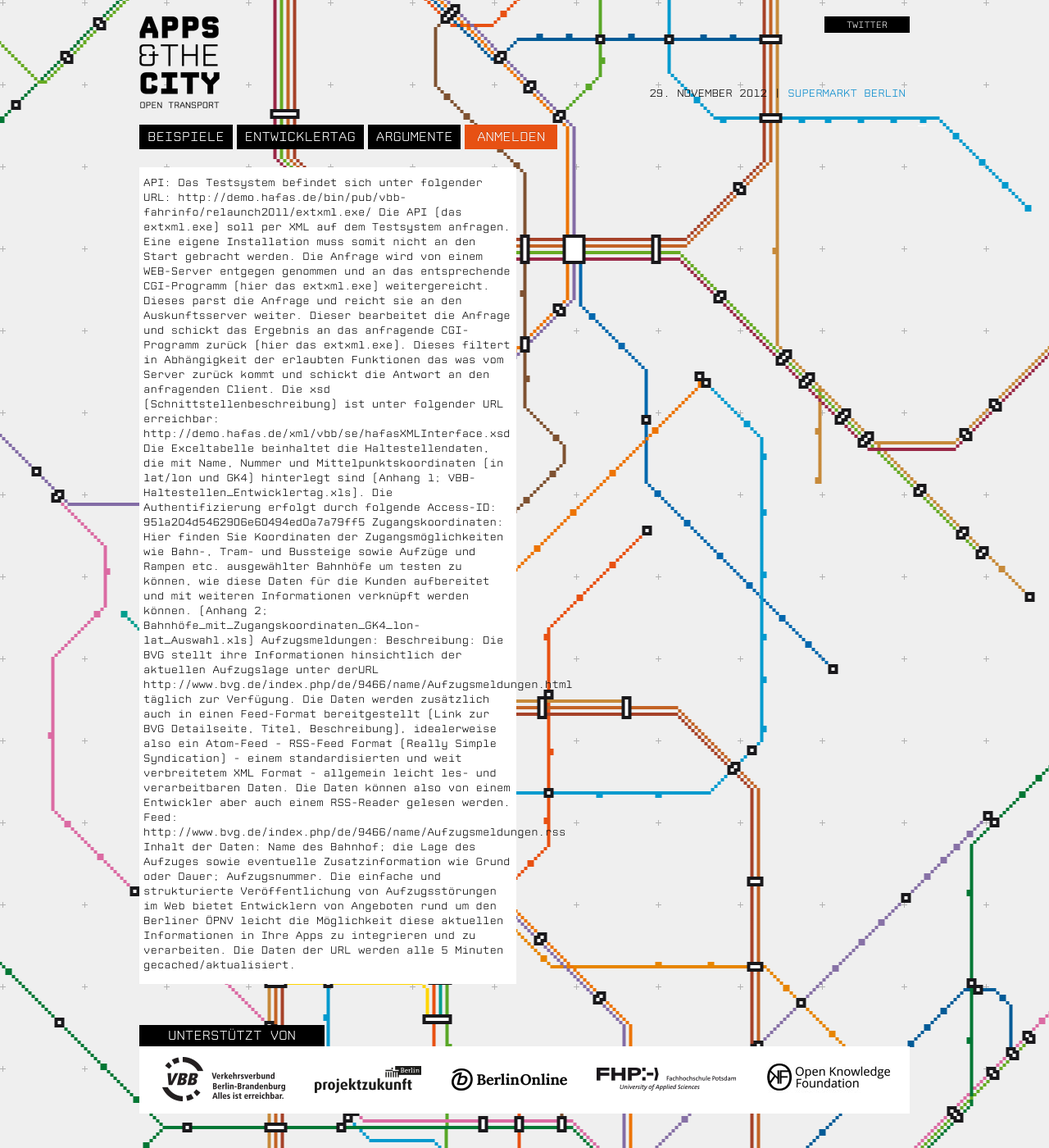
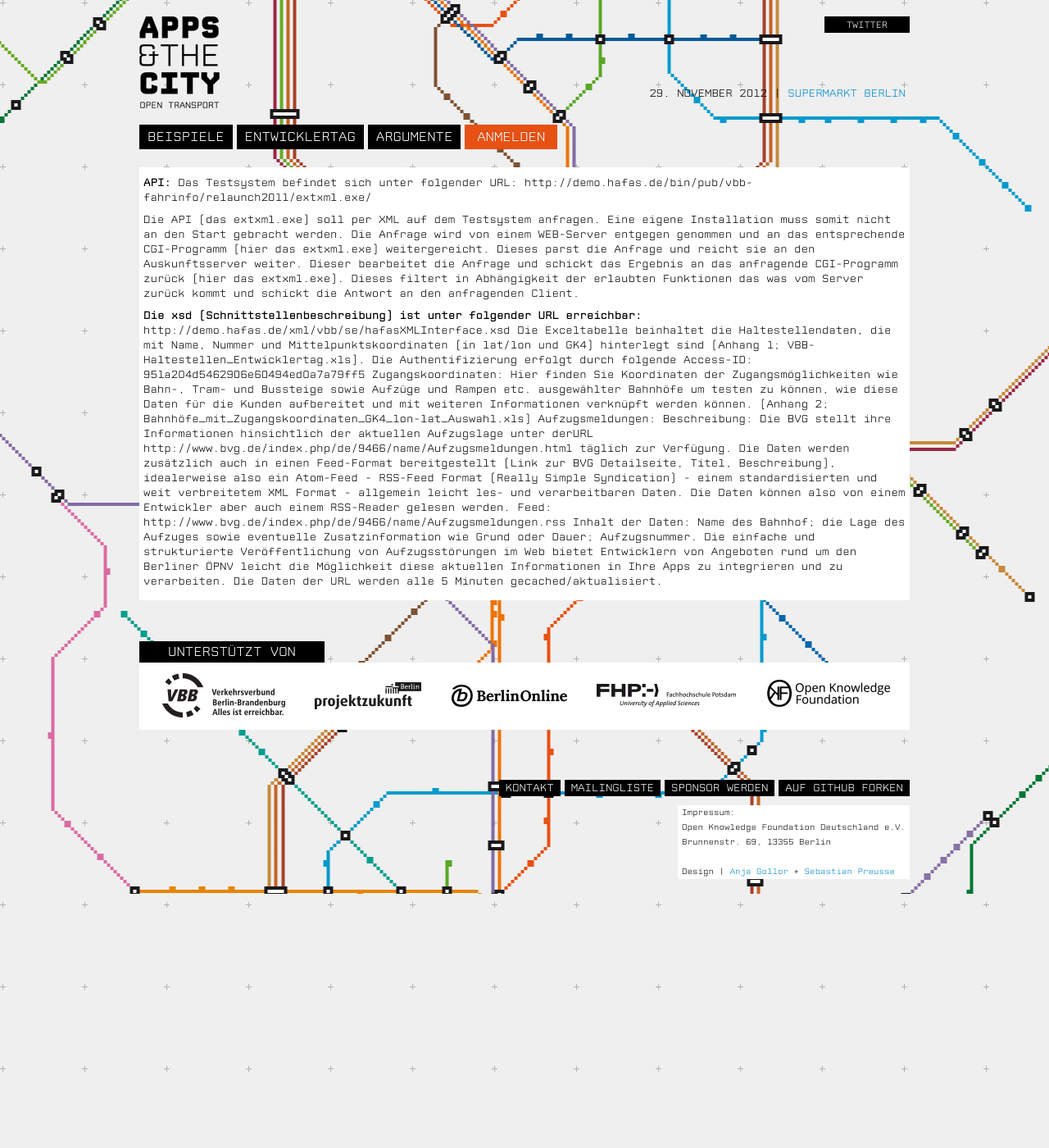
Before and after one commit to okfde/berlin.appsandthecity, a Jekyll site: the page built from daten.html, in a window 1280 px wide and 1400 px high. Shown: the whole window at 82% size. Built offline with Jekyll 4.4.1, drawn with Linux system fonts in a browser that asks for light colours; nearby versions of some CDN libraries; Markdown is read by kramdown in place of the engine named in the settings.

Commit message:
formatierung geändert

```diff
--- a/daten.html
+++ b/daten.html
@@ -4,16 +4,18 @@ title: Willkommen
 ---
 
 <div class="row border-row" id="ueber-uns">
-  <div class="span6">
-    <p>API:
+  <div class="span12">
+    <p><b>API:</b>
 
 Das Testsystem befindet sich unter folgender URL:
 http://demo.hafas.de/bin/pub/vbb-fahrinfo/relaunch2011/extxml.exe/
-
+</p>
+<p>
 Die API (das extxml.exe) soll per XML auf dem Testsystem anfragen. Eine eigene Installation muss somit nicht an den Start gebracht werden.
 Die Anfrage wird von einem WEB-Server entgegen genommen und an das entsprechende CGI-Programm (hier das extxml.exe) weitergereicht. Dieses parst die Anfrage und reicht sie an den Auskunftsserver weiter. Dieser bearbeitet die Anfrage und schickt das Ergebnis an das anfragende CGI-Programm zurück (hier das extxml.exe). Dieses filtert in Abhängigkeit der erlaubten Funktionen das was vom Server zurück kommt und schickt die Antwort an den anfragenden Client.
-
-Die xsd (Schnittstellenbeschreibung) ist unter folgender URL erreichbar:
+</p>
+<p><b>
+Die xsd (Schnittstellenbeschreibung) ist unter folgender URL erreichbar:</b>
 
 http://demo.hafas.de/xml/vbb/se/hafasXMLInterface.xsd
 
```
